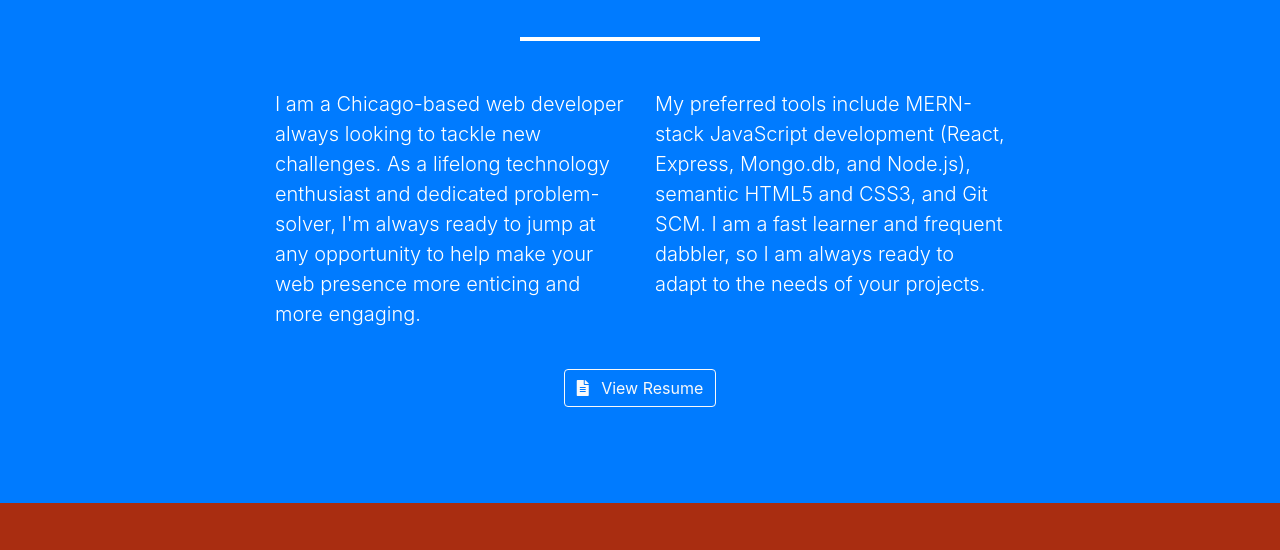
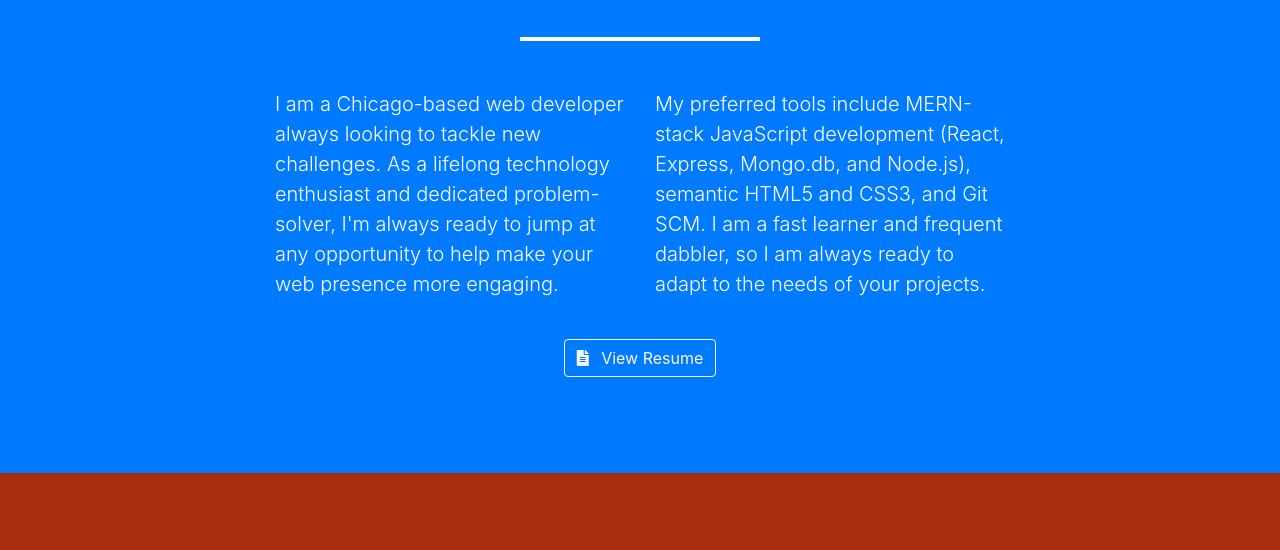
Before and after one commit to mindonshuffle/portfolio-bootstrap, a website with bundled scripts: page index.html in a window 1280 px wide. Shown: the part 1491-2041 px from the top of the page. Built offline with nearby package versions, Linux system fonts and the light colour scheme.

Commit message:
adjusted copy

```diff
--- a/index.html
+++ b/index.html
@@ -112,7 +112,7 @@
         <hr class="star-light mb-5">
         <div class="row">
           <div class="col-lg-4 ml-auto">
-            <p class="lead">I am a Chicago-based web developer always looking to tackle new challenges. As a lifelong technology enthusiast and dedicated problem-solver, I'm always ready to jump at any opportunity to help make your web presence more enticing and more engaging.</p>
+            <p class="lead">I am a Chicago-based web developer always looking to tackle new challenges. As a lifelong technology enthusiast and dedicated problem-solver, I'm always ready to jump at any opportunity to help make your web presence more engaging.</p>
           </div>
           <div class="col-lg-4 mr-auto">
             <p class="lead">My preferred tools include MERN-stack JavaScript development (React, Express, Mongo.db, and Node.js), semantic HTML5 and CSS3, and Git SCM. I am a fast learner and frequent dabbler, so I am always ready to adapt to the needs of your projects.</p>
```
